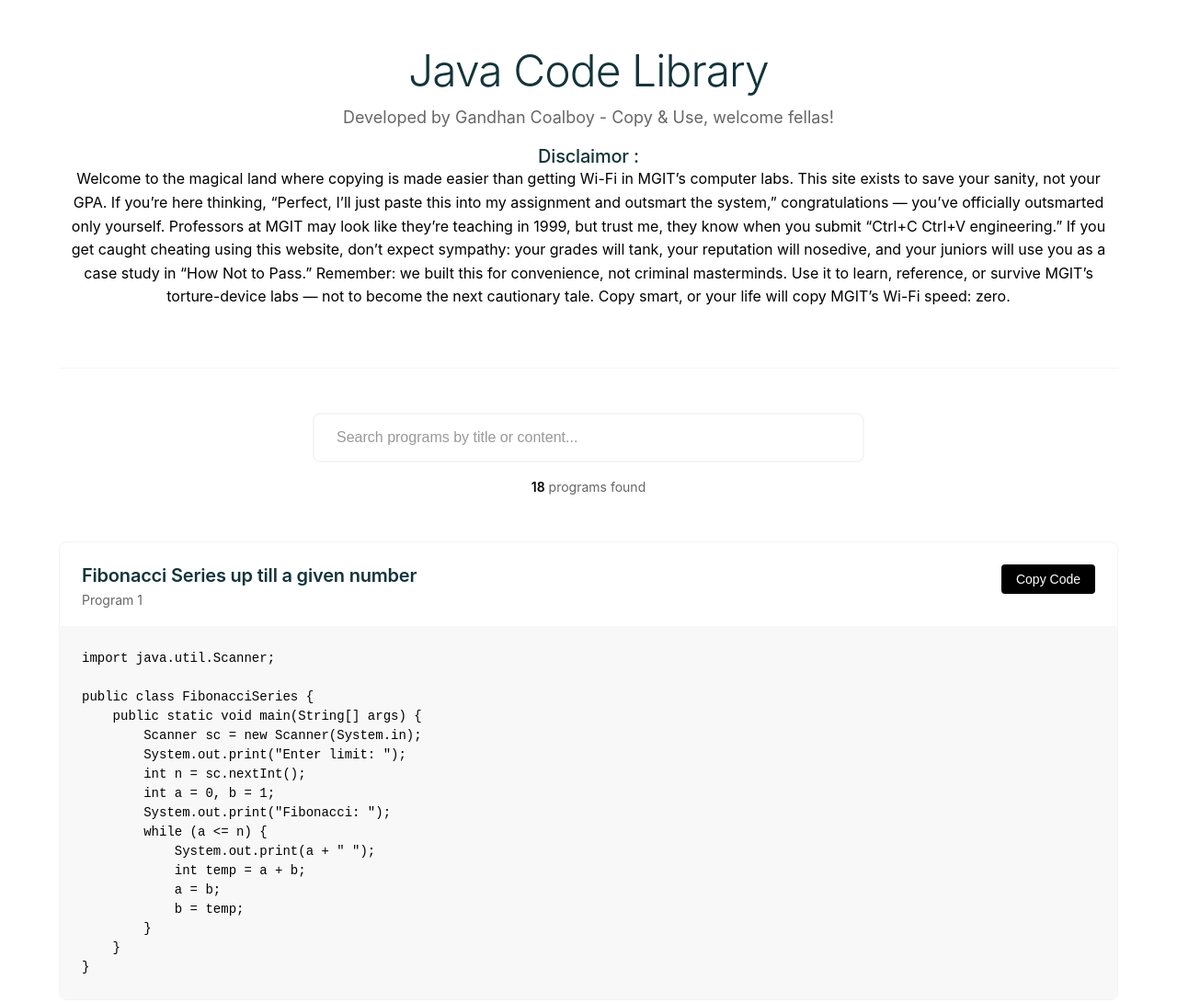
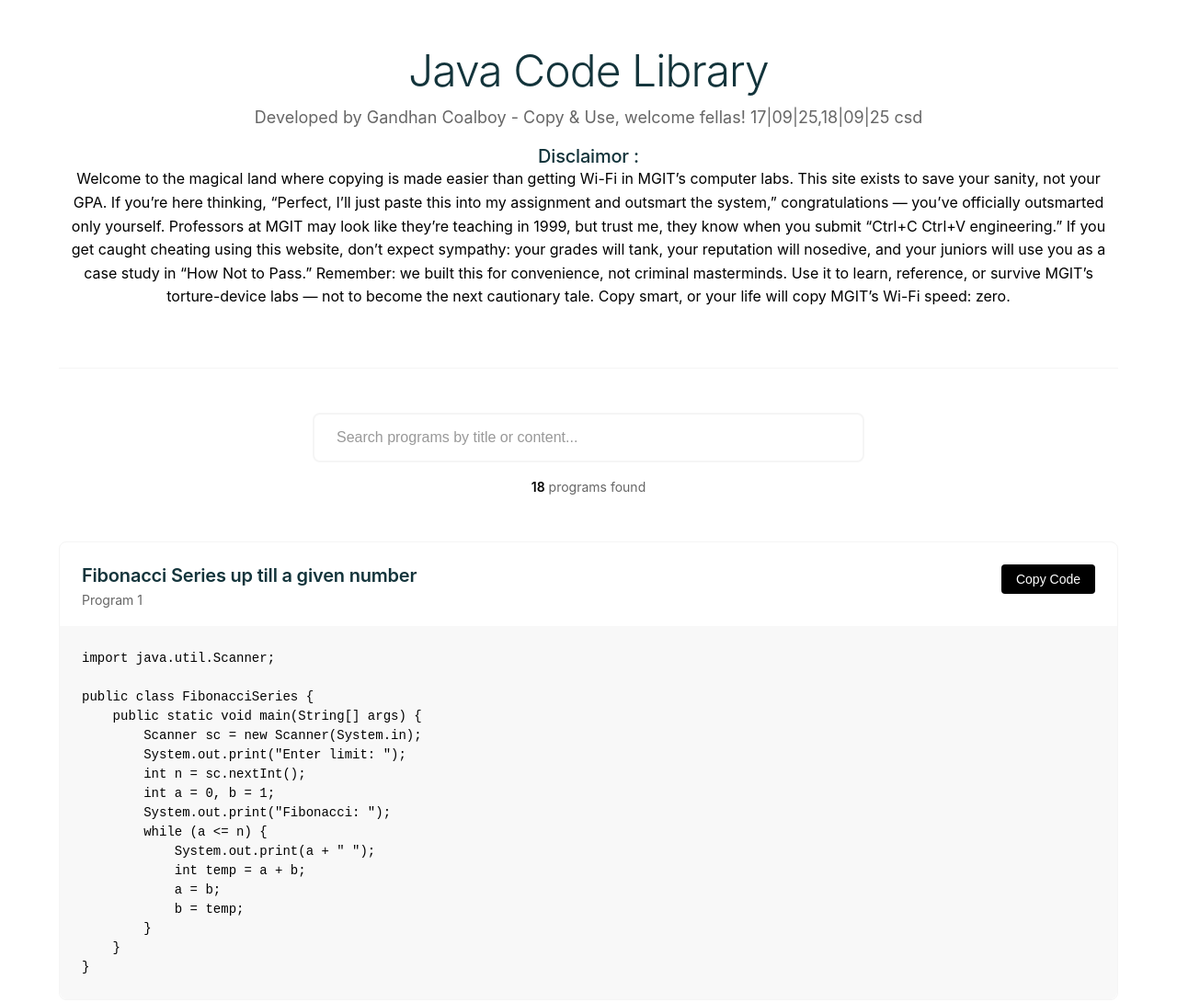
Before and after one commit to mgitmgit-111/helo, a plain HTML site: page index.html in a window 1280 px wide. Shown: the top 1090 px of the page at 92% size. Drawn offline with Linux system fonts and the light colour scheme.

Commit message:
Update index.html

```diff
--- a/index.html
+++ b/index.html
@@ -10,7 +10,7 @@
     <div class="container">
         <header class="header">
             <h1 class="header__title">Java Code Library</h1>
-            <p class="header__subtitle">Developed by Gandhan Coalboy - Copy & Use, welcome fellas!</p>
+            <p class="header__subtitle">Developed by Gandhan Coalboy - Copy & Use, welcome fellas! 17|09|25,18|09|25 csd</p>
               <h3>Disclaimor :</h3>
               <p>Welcome to the magical land where copying is made easier than getting Wi-Fi in MGIT’s computer labs. This site exists to save your sanity, not your GPA. If you’re here thinking, “Perfect, I’ll just paste this into my assignment and outsmart the system,” congratulations — you’ve officially outsmarted only yourself. Professors at MGIT may look like they’re teaching in 1999, but trust me, they know when you submit “Ctrl+C Ctrl+V engineering.” If you get caught cheating using this website, don’t expect sympathy: your grades will tank, your reputation will nosedive, and your juniors will use you as a case study in “How Not to Pass.” Remember: we built this for convenience, not criminal masterminds. Use it to learn, reference, or survive MGIT’s torture-device labs — not to become the next cautionary tale. Copy smart, or your life will copy MGIT’s Wi-Fi speed: zero.</p>
 
```
